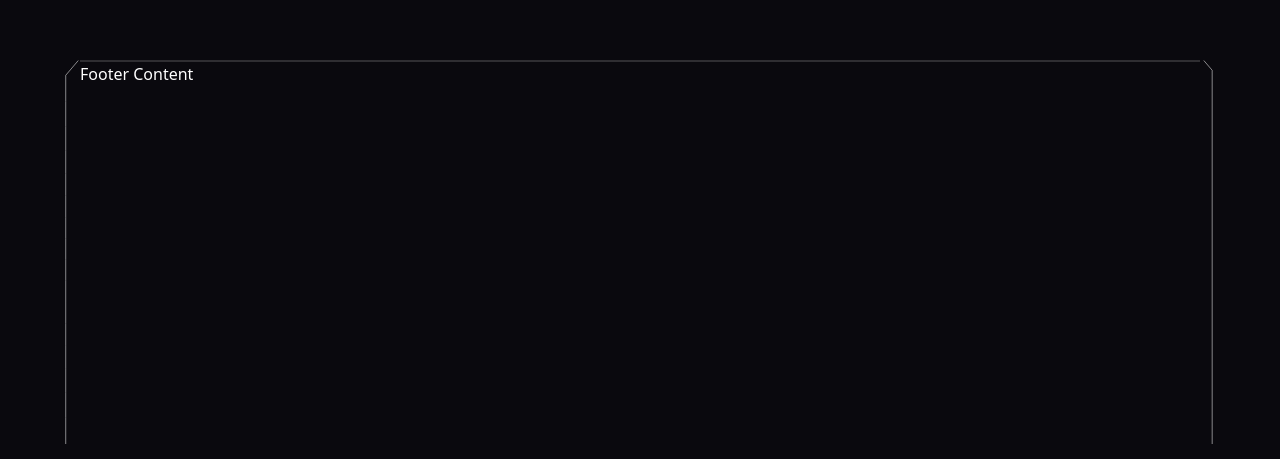
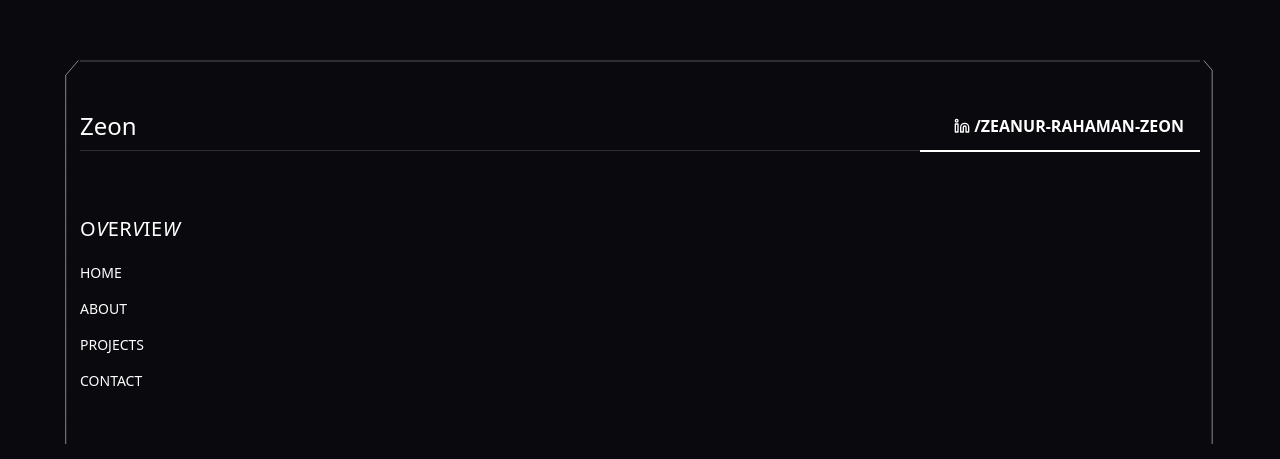
Before and after one commit to md-zeon/zeanurrahamanzeon, a Next.js app: page / in a window 1280 px wide. Shown: the part 1796-2255 px from the top of the page. Built offline with nearby package versions, Linux system fonts and the light colour scheme.

Commit message:
added Footer component with LinkedIn link and integrate NavLink for navigation in footer

```diff
--- a/components/navigation/NavLink.tsx
+++ b/components/navigation/NavLink.tsx
@@ -1,16 +1,18 @@
 import Link from "next/link";
 import Scramble from "../animations/Scramble";
+import { cn } from "@/lib/utils";
 
 interface Props {
     title: string;
     path: string;
+    isFooterLink?: boolean;
 }
 
-const NavLink = ({ title, path }: Props) => {
+const NavLink = ({ title, path, isFooterLink }: Props) => {
 
     return (
         <Scramble text={title}>
-            <Link href={path} className="py-3 px-4 rounded-sm border border-transparent hover:border-current transition-colors hover:bg-[#44444430] duration-300 ease-in">
+            <Link href={path} className={cn(isFooterLink ? "py-1" : "py-3 px-4", !isFooterLink && "rounded-sm border border-transparent hover:border-current transition-colors hover:bg-[#44444430] duration-300 ease-in")}>
                 {title}
             </Link>
         </Scramble>
--- a/components/sections/Footer.tsx
+++ b/components/sections/Footer.tsx
@@ -1,4 +1,8 @@
 import React from 'react'
+import Logo from '../Logo'
+import Link from 'next/link'
+import { LucideLinkedin } from 'lucide-react'
+import NavLink from '../navigation/NavLink'
 
 const Footer = () => {
     return (
@@ -8,14 +12,37 @@ const Footer = () => {
                 <path d="M1 734C1.00001 458.764 1.00002 304.451 1.00003 29.2154L25 1" stroke="currentColor"></path>
             </svg>
             {/* Content */}
-            <div className='flex-1 h-full border-t-2'>
-                <h1>Footer Content</h1>
-            </div>
+            <div className='flex-1 h-full border-t-2 py-12'>
+                <div className='max-w-[1440px] mx-auto'>
+                    {/* Footer Header */}
+                    <section className='flex justify-between items-center border-b pb-2 relative'>
+                        <Logo />
+                        <Link href="https://www.linkedin.com/in/zeanur-rahaman-zeon" className="flex items-center gap-1 font-bold hover:underline px-4 pl-6 uppercase" target="_blank w_full"><LucideLinkedin className="inline-block size-4" />/zeanur-rahaman-zeon</Link>
+                        <div className='absolute -bottom-0.5 right-0 w-1/4 h-0.5 bg-white'></div>
+                    </section>
+
+                    {/* Footer Body */}
+                    <section className='py-16 uppercase'>
+                        {/* Overview */}
+                        <div>
+                            <h2 className='text-xl tracking-wide'>O<em>v</em>er<em>v</em>ie<em>w</em></h2>
+                            <nav>
+                                <ul className='mt-4 flex flex-col gap-2 font-medium text-sm'>
+                                    <NavLink title="Home" path="/" isFooterLink />
+                                    <NavLink title="About" path="/about" isFooterLink />
+                                    <NavLink title="Projects" path="/projects" isFooterLink />
+                                    <NavLink title="Contact" path="/contact" isFooterLink />
+                                </ul>
+                            </nav>
+                        </div>
+                    </section>
+                </div>
+            </div >
             {/* right border */}
-            <svg xmlns="http://www.w3.org/2000/svg" width="16px" height="100%" viewBox="0 0 18 734" fill="none" preserveAspectRatio="xMidYMid meet" aria-hidden="true" role="img">
+            <svg xmlns="http://www.w3.org/2000/svg" width="16px" height="100%" viewBox="0 0 18 734" fill="none" preserveAspectRatio="xMidYMid meet" aria-hidden="true" role="img" >
                 <path d="M17.0001 734L17 19.6102L1 1" stroke="currentColor"></path>
             </svg>
-        </footer>
+        </footer >
     )
 }
 
```
